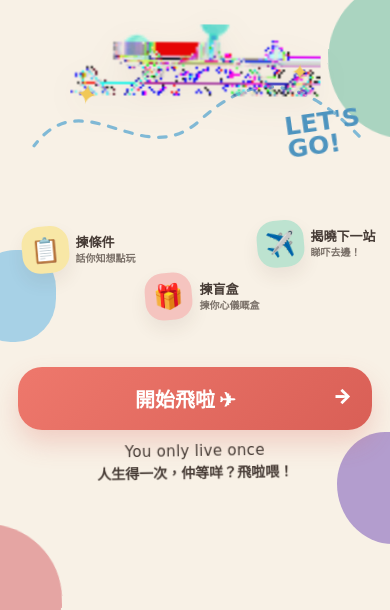
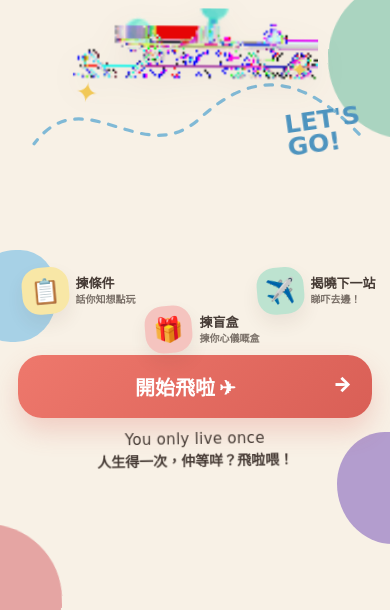
Before and after one commit to carriehw/travel, a plain HTML site: page index.html in a window 390 px wide. Shown: the part 234-844 px from the top of the page. Drawn offline with Linux system fonts and the light colour scheme.

Commit message:
Fit approved homepage composition to mobile viewport

```diff
--- a/style.css
+++ b/style.css
@@ -12,7 +12,7 @@ button{font:inherit;color:inherit}
 .app{min-height:100dvh;position:relative;overflow:hidden}
 .phone{position:relative;z-index:2;width:100%;max-width:480px;margin:0 auto;min-height:100dvh;padding:max(14px,env(safe-area-inset-top)) 18px calc(28px + env(safe-area-inset-bottom))}
 .screen{display:none;min-height:calc(100dvh - 42px);animation:pageIn .34s ease both}
-.screen.active{display:block}
+.screen.active{display:block}.home.active{display:flex;flex-direction:column}
 @keyframes pageIn{from{opacity:0;transform:translateY(10px)}to{opacity:1;transform:none}}
 .ambient{position:fixed;border-radius:50%;z-index:0;filter:saturate(.9);pointer-events:none;animation:float 7s ease-in-out infinite alternate}
 .ambient-a{width:180px;height:180px;background:#F5D46F;left:-104px;top:-60px}
@@ -32,7 +32,7 @@ button{font:inherit;color:inherit}
 .hero-copy h1 .q{color:#4E8FB6}
 .hero-copy h1 em{font-style:normal;color:var(--coral)}
 .hero-copy p{display:none}
-.hero-stage{position:relative;min-height:370px;margin-top:6px}
+.hero-stage{position:relative;flex:1;min-height:315px;max-height:360px;margin-top:4px}
 .journey{position:absolute;inset:0}
 .journey svg{position:absolute;inset:30px 0 auto;width:100%;height:190px;overflow:visible}
 .journey path{fill:none;stroke:#6CB0D3;stroke-width:3;stroke-linecap:round;stroke-dasharray:7 9;animation:dash 9s linear infinite;opacity:.85}
@@ -41,11 +41,11 @@ button{font:inherit;color:inherit}
 .stop b{width:47px;height:47px;display:grid;place-items:center;border-radius:18px;font-size:24px;box-shadow:0 9px 18px rgba(75,55,43,.08);transform:rotate(-5deg)}
 .stop span{font-size:13px;font-weight:1000;line-height:1.15}
 .stop small{display:block;font-size:10px;color:#7A7068;margin-top:3px;font-weight:750}
-.stop.s1{left:1%;top:236px}.stop.s1 b{background:var(--yellow-soft)}
-.stop.s2{left:36%;top:278px;animation-delay:-1s}.stop.s2 b{background:#F5C4BF}
-.stop.s3{right:-1%;top:230px;animation-delay:-2s}.stop.s3 b{background:#BDE3D0}
+.stop.s1{left:1%;bottom:34px}.stop.s1 b{background:var(--yellow-soft)}
+.stop.s2{left:36%;bottom:0;animation-delay:-1s}.stop.s2 b{background:#F5C4BF}
+.stop.s3{right:-1%;bottom:34px;animation-delay:-2s}.stop.s3 b{background:#BDE3D0}
 @keyframes bob{50%{transform:translateY(-6px)}}
-.mascot-wrap{position:absolute;width:min(250px,66vw);left:50%;top:32px;transform:translateX(-50%);animation:mascotFloat 2.8s ease-in-out infinite}
+.mascot-wrap{position:absolute;width:min(245px,65vw);left:50%;top:18px;transform:translateX(-50%);animation:mascotFloat 2.8s ease-in-out infinite}
 .mascot-wrap svg,.mascot-peek svg,.mini-mascot svg,.box-mascot svg,.mascot-wrap img,.mascot-peek img,.mini-mascot img,.box-mascot img{width:100%;display:block;height:auto}
 @keyframes mascotFloat{50%{transform:translate(-50%,-7px) rotate(1deg)}}
 .sticker{position:absolute;font-family:"Marker Felt","Bradley Hand",cursive;font-weight:900;color:#4E94BF;line-height:.9;transform:rotate(-8deg)}
```
